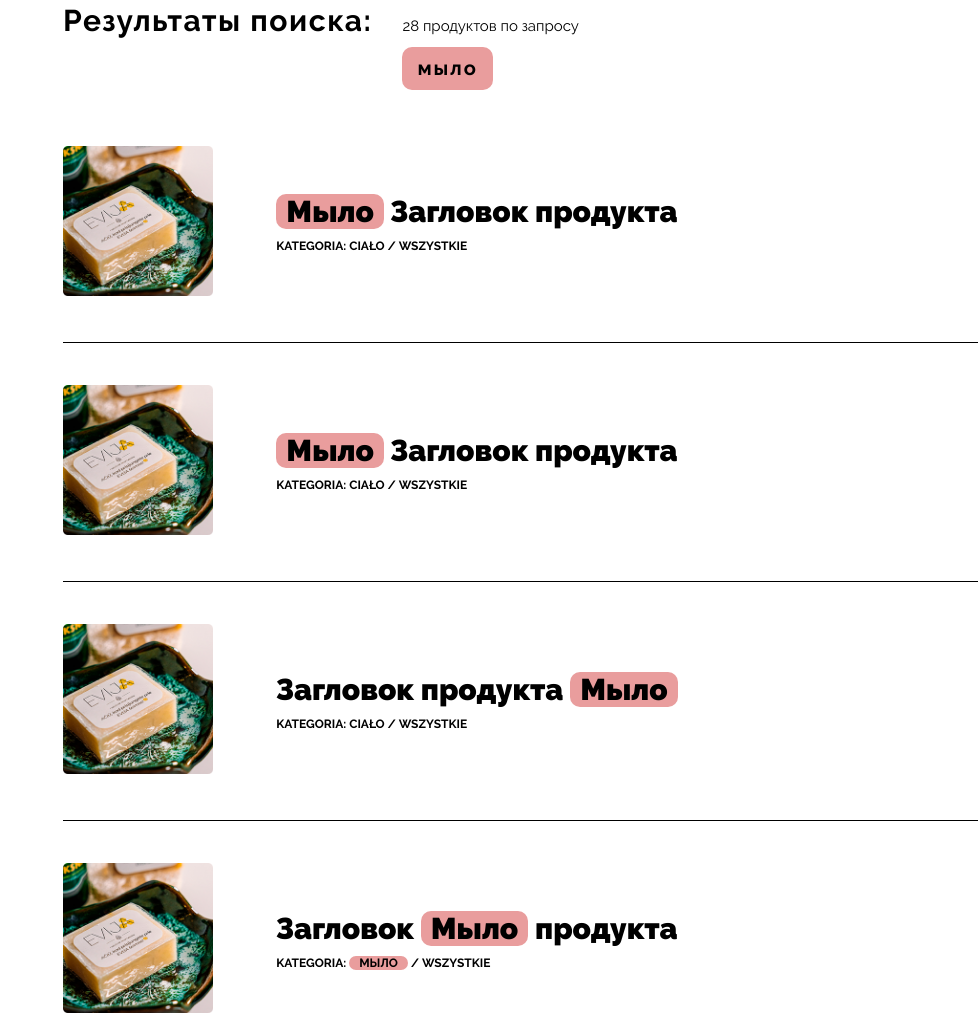
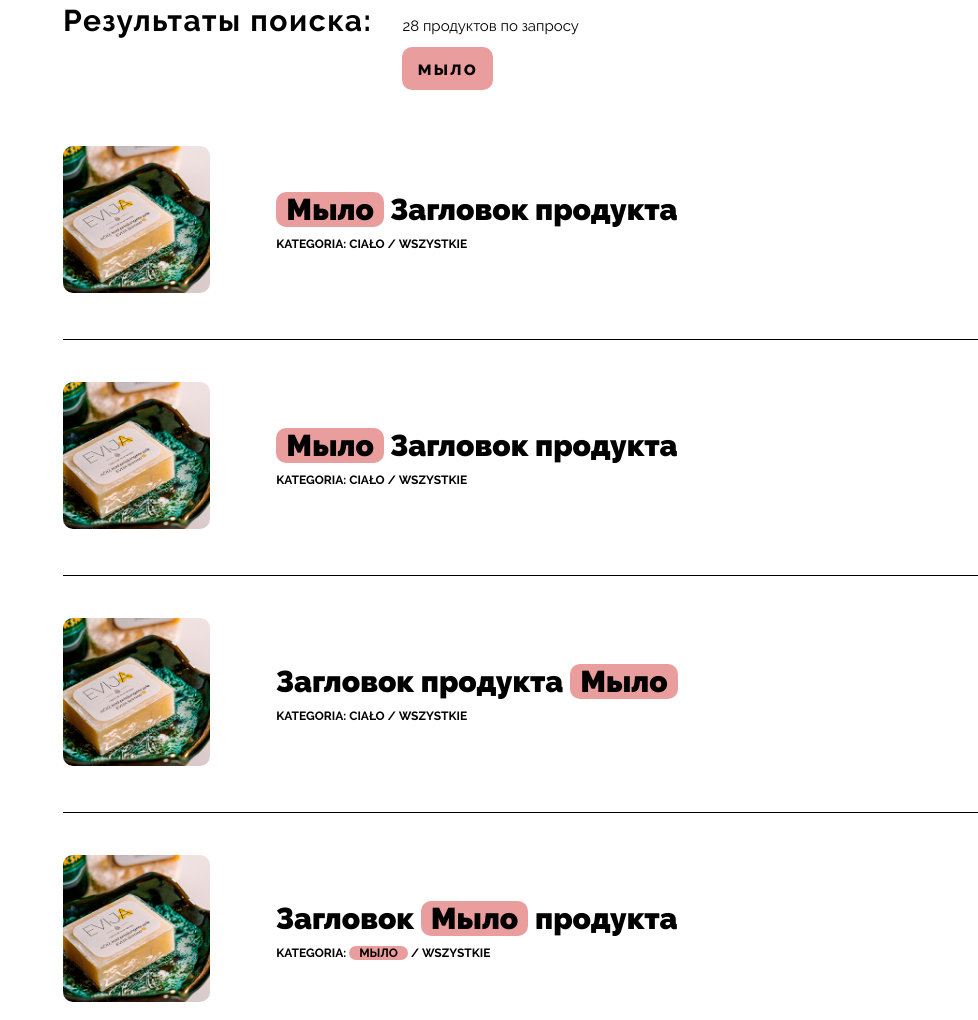
Before and after one commit to emomela/zienona, a website: page src/search.html in a window 1280 px wide. Shown: the part 254-1274 px from the top of the page, without its empty margins (302-1280 px from the left). Drawn offline with nearby package versions, Linux system fonts and the light colour scheme; files that its build step writes are made by us from their sources.

Commit message:
search fix

```diff
--- a/src/sass/_search.scss
+++ b/src/sass/_search.scss
@@ -35,13 +35,9 @@
 
 .search-item-img {
   cursor: pointer;
-  width: 150px;
-  height: 150px;
-
 
   img {
-    width: 150px;
-    height: 150px;
+    border-radius: 10px;
   }
 
 }
@@ -55,6 +51,7 @@
 
   .search-item-pic {
     width: 18%;
+    padding-right: 67px;
   }
 
   .search-item-descr {
@@ -87,7 +84,6 @@
 }
 
 .search-item-category {
-  display: flex;
   font-weight: 700;
   font-size: 12px;
   text-transform: uppercase;
--- a/src/search.html
+++ b/src/search.html
@@ -29,7 +29,7 @@
           <div class="search-item-descr">
             <div class="search-item-title"><span class="search-results">Мыло</span> Загловок продукта </div>
             <div class="search-item-category">
-              Kategoria:&nbsp;<p>Ciało</p>&nbsp;/&nbsp;<p>Wszystkie</p>
+              Kategoria:&nbsp;<span>Ciało</span>&nbsp;/&nbsp;<span>Wszystkie</span>
             </div>
           </div>
 
@@ -50,7 +50,7 @@
           <div class="search-item-descr">
             <div class="search-item-title"><span class="search-results">Мыло</span> Загловок продукта </div>
             <div class="search-item-category">
-              Kategoria:&nbsp;<p>Ciało</p>&nbsp;/&nbsp;<p>Wszystkie</p>
+              Kategoria:&nbsp;<span>Ciało</span>&nbsp;/&nbsp;<span>Wszystkie</span>
             </div>
           </div>
           <div class="search-item-price-box">
@@ -69,7 +69,7 @@
           <div class="search-item-descr">
             <div class="search-item-title"> Загловок продукта <span class="search-results">Мыло</span></div>
             <div class="search-item-category">
-              Kategoria:&nbsp;<p>Ciało</p>&nbsp;/&nbsp;<p>Wszystkie</p>
+              Kategoria:&nbsp;<span>Ciało</span>&nbsp;/&nbsp;<span>Wszystkie</span>
             </div>
           </div>
           <div class="search-item-price-box">
@@ -88,7 +88,7 @@
           <div class="search-item-descr">
             <div class="search-item-title">Загловок <span class="search-results">Мыло</span> продукта </div>
             <div class="search-item-category">
-              Kategoria:&nbsp;<p><span class="search-results">Мыло</span></p>&nbsp;/&nbsp;<p>Wszystkie</p>
+              Kategoria:&nbsp;<span><span class="search-results">Мыло</span></span>&nbsp;/&nbsp;<span>Wszystkie</span>
             </div>
           </div>
           <div class="search-item-price-box">
```
Also changed, not shown: src/css/style.css.
